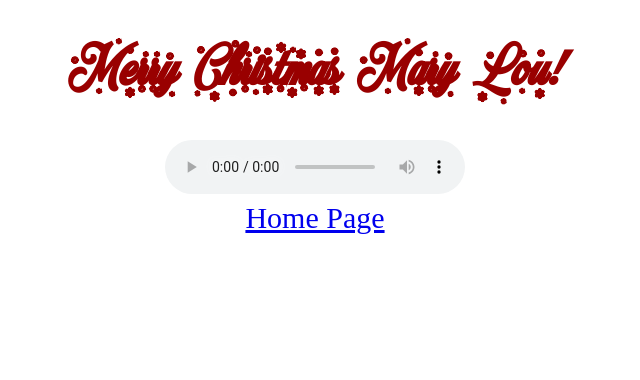
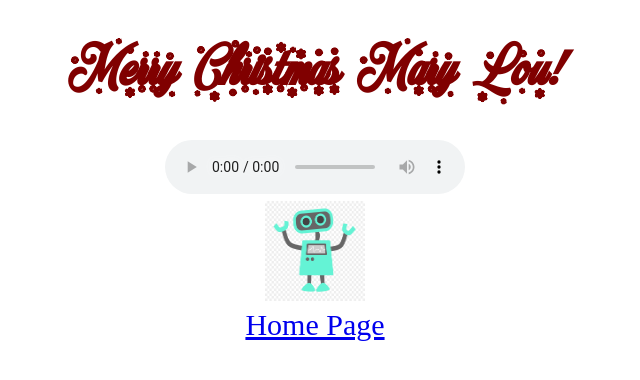
Before and after one commit to MuaddibMania/MaryLou, a plain HTML site: page christmas.html in a window 1280 px wide. Shown: the whole page, without its empty margins (325-965 px from the left). Drawn offline with Linux system fonts and the light colour scheme.

Commit message:
Adding rob image

```diff
--- a/christmas.html
+++ b/christmas.html
@@ -11,6 +11,9 @@
       <source src="christmas.mp3" type="audio/mpeg">
       Your browser does not support the audio element.
     </audio>
+    <div class="rob">
+      <img src="rob.jpg" alt="Image of Rob" style="width:100px;height:100px;">
+    </div>
     <div class="link">
       <a href="/MaryLou/index.html">Home Page</a>
     </div>
--- a/christmasStyle.css
+++ b/christmasStyle.css
@@ -10,7 +10,7 @@ body{
 }
 
 h1{
-  color: #990000;
+  color: #800000;
   font-family: christmasFont;
 }
 
```
Also changed, not shown: rob.jpg (added).
